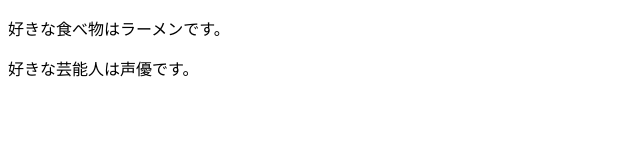
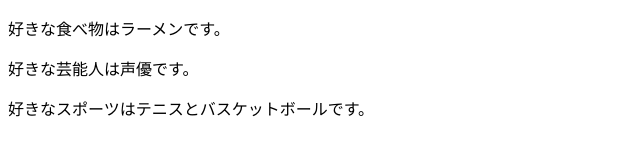
Before and after one commit to tanumahikaru/command-practice, a plain HTML site: page index.html in a window 1280 px wide. Shown: the whole page, without its empty margins (0-640 px from the left). Drawn offline with Linux system fonts and the light colour scheme.

Commit message:
好きなスポーツを追記＆修正

```diff
--- a/index.html
+++ b/index.html
@@ -4,5 +4,6 @@
 	<body>
 		<p>好きな食べ物はラーメンです。</p>
 		<p>好きな芸能人は声優です。</p>
+		<p>好きなスポーツはテニスとバスケットボールです。</p>
 	</body>
 	</html>
```
